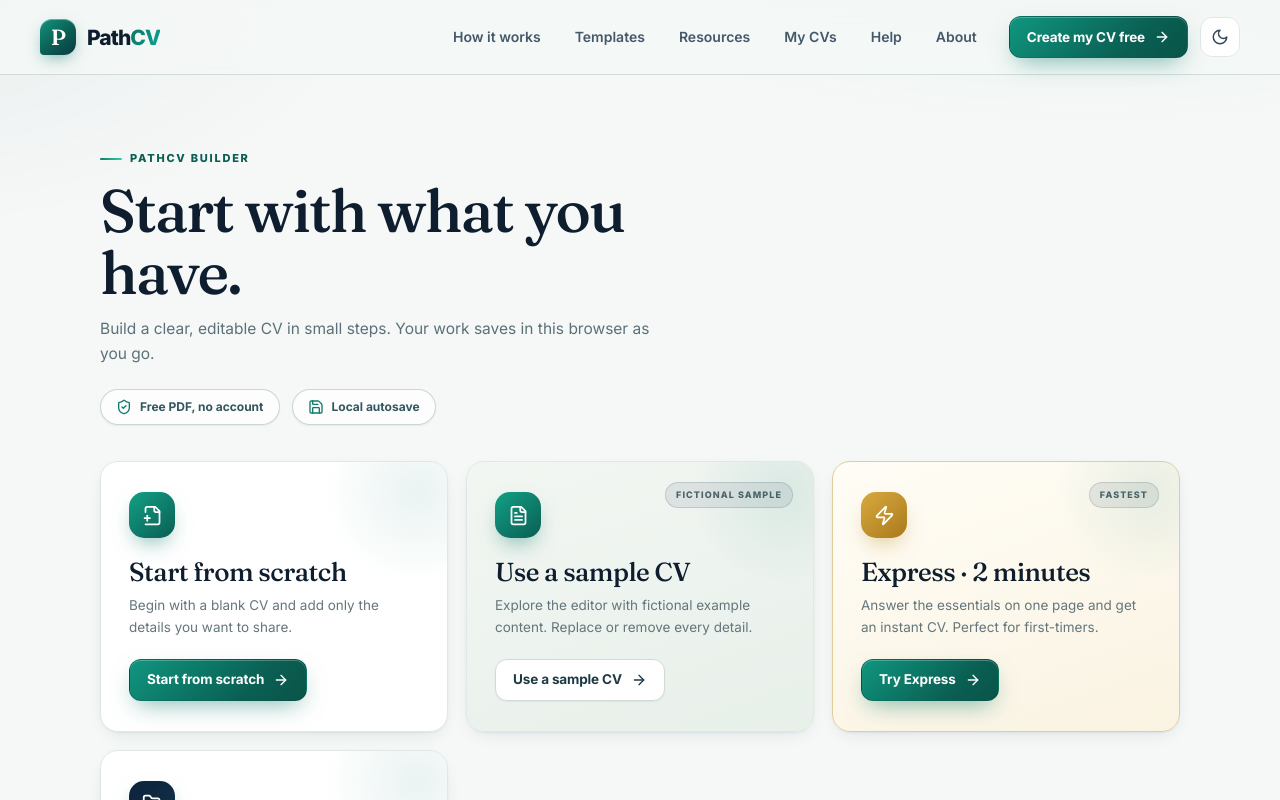
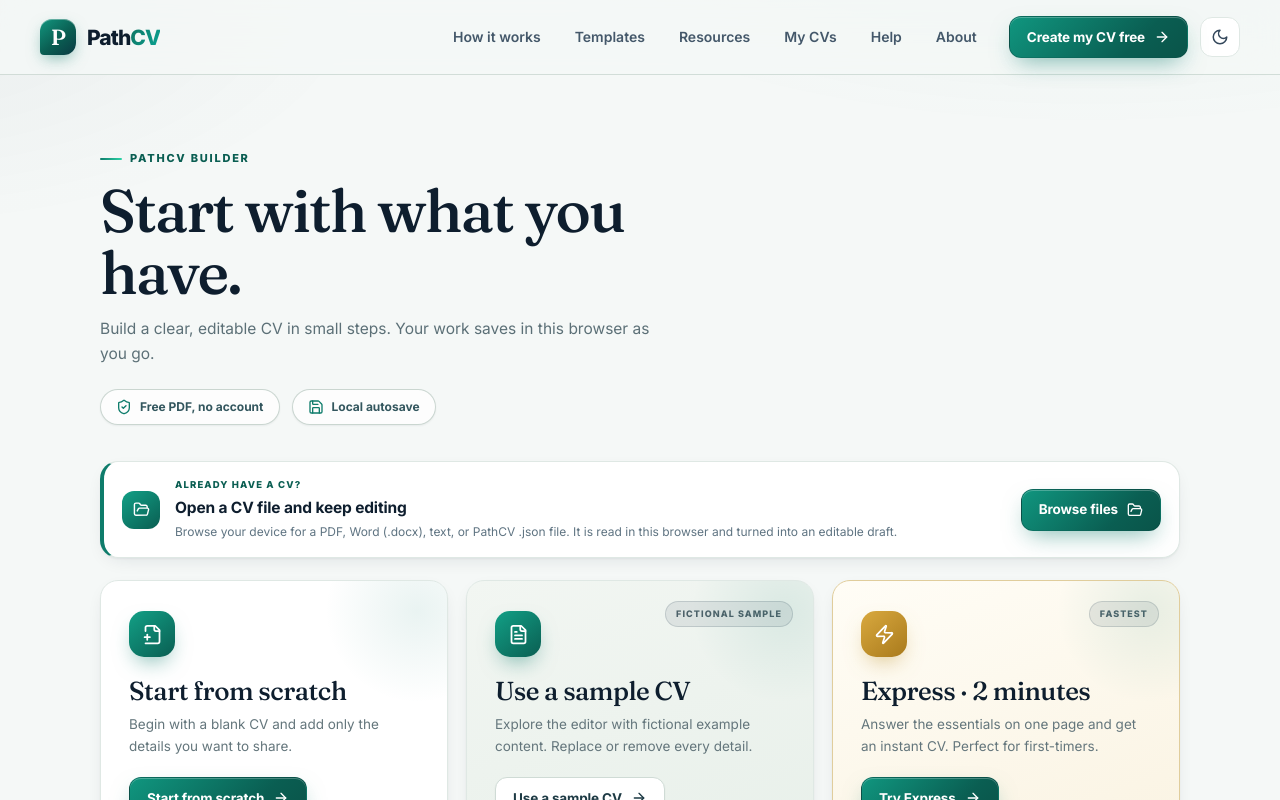
Before and after one commit to wasamaliwaris/cv-generator, a React (Vite) app: page /builder in a window 1280 px wide. Shown: the top 800 px of the page. Built offline with nearby package versions, Linux system fonts and the light colour scheme.

Commit message:
Replace the Continue where you left off panel with an Open a CV file panel
Co-authored-by: arena-agent <297053741+arena-agent@users.noreply.github.com>

```diff
--- a/src/builder.tsx
+++ b/src/builder.tsx
@@ -1,6 +1,6 @@
 import { useCallback, useEffect, useMemo, useRef, useState } from 'react';
 import { Link, useLocation, useNavigate } from 'react-router-dom';
-import { ArrowDown, ArrowLeft, ArrowRight, ArrowUp, Award, Briefcase, Check, CircleHelp, Copy, Download, Eye, EyeOff, FileDown, FilePlus2, FileText, FolderOpen, GraduationCap, History, Languages, Lightbulb, Palette, Plus, Rocket, RotateCcw, RotateCw, Save, ShieldCheck, Sparkles, UserRound, Wrench, Zap } from 'lucide-react';
+import { ArrowDown, ArrowLeft, ArrowRight, ArrowUp, Award, Briefcase, Check, CircleHelp, Copy, Download, Eye, EyeOff, FileDown, FilePlus2, FileText, FolderOpen, GraduationCap, Languages, Lightbulb, Palette, Plus, Rocket, RotateCcw, RotateCw, Save, ShieldCheck, Sparkles, UserRound, Wrench, Zap } from 'lucide-react';
 import type { BuilderSetup, CVDocument, DateFormat, Profile, SectionKey, TemplateId } from './model';
 import { ACCENT_PALETTE, DEFAULT_SECTION_ORDER, SECTION_LABELS, TEMPLATE_META, TEMPLATE_ORDER, emptyProfile, newDocument, resolveBuilderEntry, sampleProfile, seedProfileFromLatest } from './model';
 import { useAppData } from './app-context';
@@ -47,12 +47,6 @@ function isComplete(step: number, doc: CVDocument) {
 
 function upsertDocument(doc: CVDocument, update: (callback: (current: import('./model').AppData) => import('./model').AppData) => void) {
   update((current) => ({ ...current, documents: [doc, ...current.documents.filter((item) => item.id !== doc.id)] }));
-}
-
-function formatEditedDate(iso: string): string {
-  const date = new Date(iso);
-  if (Number.isNaN(date.getTime())) return 'recently';
-  return date.toLocaleDateString(undefined, { day: 'numeric', month: 'short', year: 'numeric' });
 }
 
 export function BuilderPage() {
@@ -258,20 +252,20 @@ export function BuilderPage() {
     return <div className="builder-start page-width">
       <input ref={openFileRef} type="file" accept={OPEN_FILE_ACCEPT} className="sr-only" aria-label="Open a CV file from your device" onChange={(e) => { void openFromDevice(e.target.files?.[0]); }} />
       <div className="builder-start-copy"><div className="eyebrow">PathCV builder</div><h1>Start with what you have.</h1><p>Build a clear, editable CV in small steps. Your work saves in this browser as you go.</p><div className="start-trust"><span><ShieldCheck size={16} /> Free PDF, no account</span><span><Save size={16} /> Local autosave</span></div></div>
-      {latestSaved && <section className="start-resume" aria-label="Continue your last CV">
-        <span className="resume-icon"><History size={17} /></span>
-        <div className="start-resume-text">
-          <span className="start-resume-eyebrow">CONTINUE WHERE YOU LEFT OFF</span>
-          <strong>{latestSaved.name || 'Untitled CV'}</strong>
-          <small>{TEMPLATE_META[latestSaved.templateId]?.name || 'Clear'} template · edited {formatEditedDate(latestSaved.updatedAt)}{savedCvCount > 1 ? ` · ${savedCvCount} versions saved` : ''}</small>
+      <section className="start-open-panel" aria-label="Open a CV file from your device">
+        <span className="resume-icon"><FolderOpen size={17} /></span>
+        <div className="start-open-text">
+          <span className="start-open-eyebrow">ALREADY HAVE A CV?</span>
+          <strong>Open a CV file and keep editing</strong>
+          <small>Browse your device for a PDF, Word (.docx), text, or PathCV .json file. It is read in this browser and turned into an editable draft.</small>
         </div>
-        <Link to={`/builder?id=${encodeURIComponent(latestSaved.id)}`} className="button button-primary">Resume editing <ArrowRight size={16} /></Link>
-      </section>}
+        <Button type="button" disabled={openingFile} onClick={() => openFileRef.current?.click()}>{openingFile ? 'Opening\u2026' : 'Browse files'}<FolderOpen size={16} /></Button>
+        {openError && <p className="start-open-error" role="alert">{openError}</p>}
+      </section>
       <div className="start-choice-grid">
         <article className="start-choice-card"><div className="choice-icon"><FilePlus2 size={21} /></div><h2>Start from scratch</h2><p>Begin with a blank CV and add only the details you want to share.{savedCvCount > 0 ? ' Your name, contact details, and photo are copied over from your most recent CV.' : ''}</p><Button type="button" onClick={() => begin(emptyProfile())}>Start from scratch <ArrowRight size={16} /></Button></article>
         <article className="start-choice-card sample-choice"><div className="choice-icon"><FileText size={21} /></div><h2>Use a sample CV</h2><p>Explore the editor with fictional example content. Replace or remove every detail.</p><Button type="button" variant="secondary" onClick={() => begin(sampleProfile(), 'clear', true)}>Use a sample CV <ArrowRight size={16} /></Button><span className="fictional-stamp">FICTIONAL SAMPLE</span></article>
         <article className="start-choice-card express-choice"><div className="choice-icon"><Zap size={21} /></div><h2>Express · 2 minutes</h2><p>Answer the essentials on one page and get an instant CV. Perfect for first-timers.</p><Link to="/express" className="button button-primary">Try Express <ArrowRight size={16} /></Link><span className="fictional-stamp">FASTEST</span></article>
-      <article className="start-choice-card open-choice"><div className="choice-icon"><FolderOpen size={21} /></div><h2>Open a CV file</h2><p>Have a CV saved as a PDF, Word, or text file? Browse your device, open it, and keep editing an editable draft.</p><Button type="button" variant="secondary" disabled={openingFile} onClick={() => openFileRef.current?.click()}>{openingFile ? 'Opening\u2026' : 'Browse files'}<FolderOpen size={16} /></Button>{openError && <p className="start-open-error" role="alert">{openError}</p>}</article>
       </div>
       <div className="kit-strip"><div className="kit-strip-head"><span>Popular role kits</span><small>Start the full builder with an editable headline, summary &amp; skills</small></div><div className="kit-strip-row">{ROLE_KITS.map((k) => <button key={k.id} type="button" className="kit-strip-btn" onClick={() => begin(profileFromKit(k))}>{k.label}</button>)}</div></div>
       <div className="setup-disclosure">
```
Also changed, not shown: src/styles.css.
